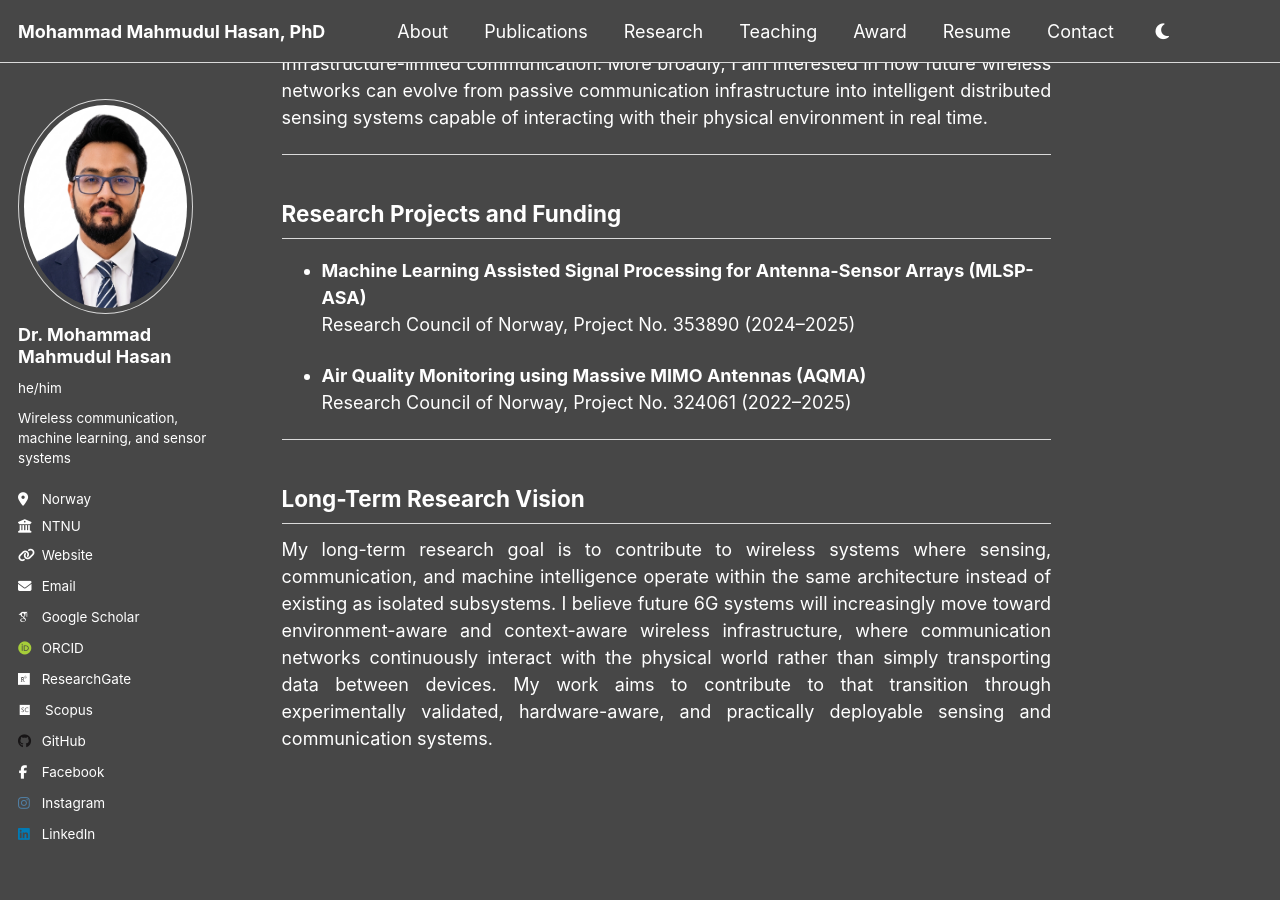
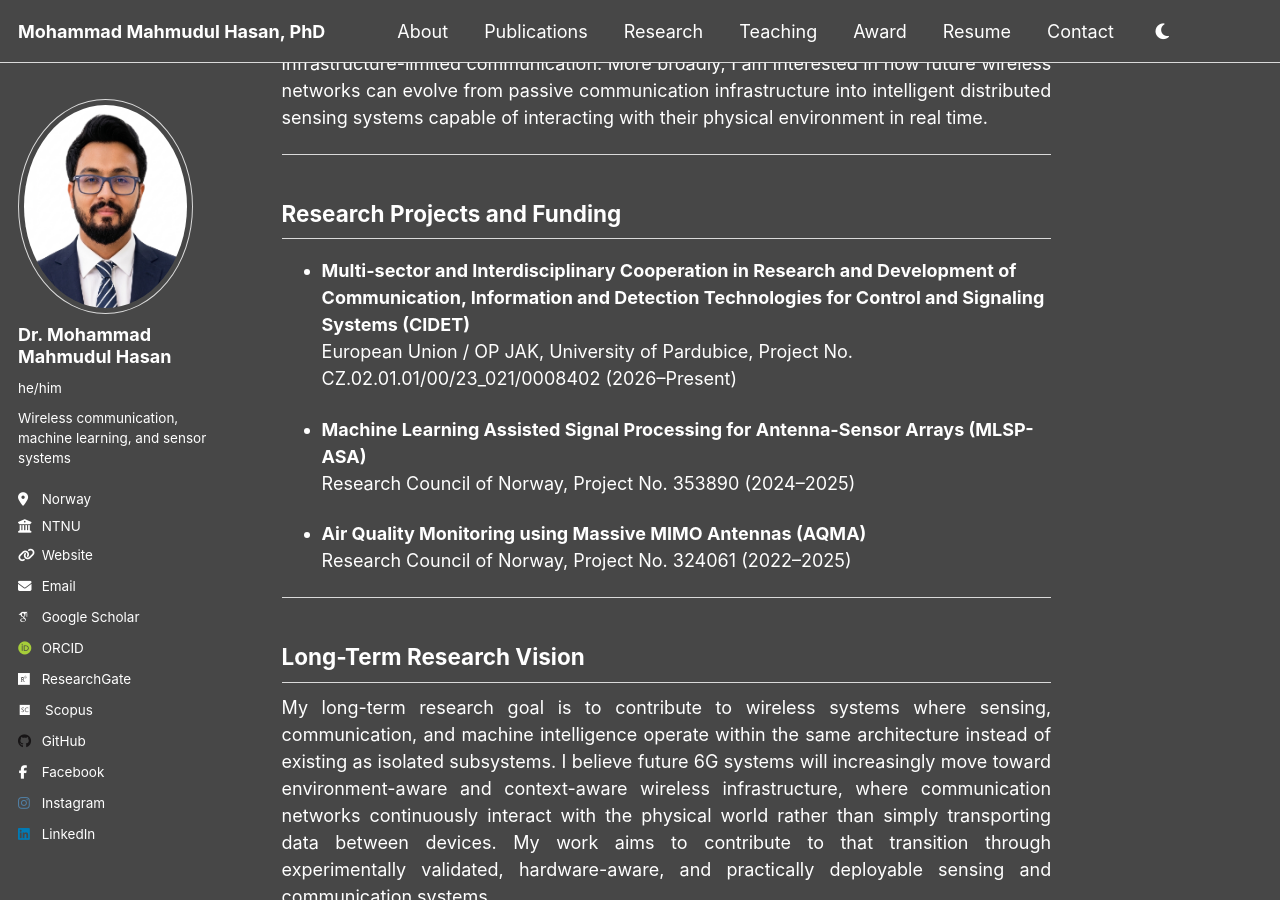
Before and after one commit to dearmahmud/dearmahmud.github.io, a Jekyll site: the page built from _pages/research.md, in a window 1280 px wide and 900 px high, scrolled down 2851 px. Built offline with Jekyll 4.4.1, drawn with Linux system fonts in a browser that asks for light colours; some web fonts are replaced.

Commit message:
Add new research project details to research.md

```diff
--- a/_pages/research.md
+++ b/_pages/research.md
@@ -40,6 +40,9 @@ My current research focuses on deployable integrated sensing and communication s
 
 ## Research Projects and Funding
 
+- **Multi-sector and Interdisciplinary Cooperation in Research and Development of Communication, Information and Detection Technologies for Control and Signaling Systems (CIDET)**
+  European Union / OP JAK, University of Pardubice, Project No. CZ.02.01.01/00/23_021/0008402 (2026–Present)
+
 - **Machine Learning Assisted Signal Processing for Antenna-Sensor Arrays (MLSP-ASA)**
   Research Council of Norway, Project No. 353890 (2024–2025)
 
```
